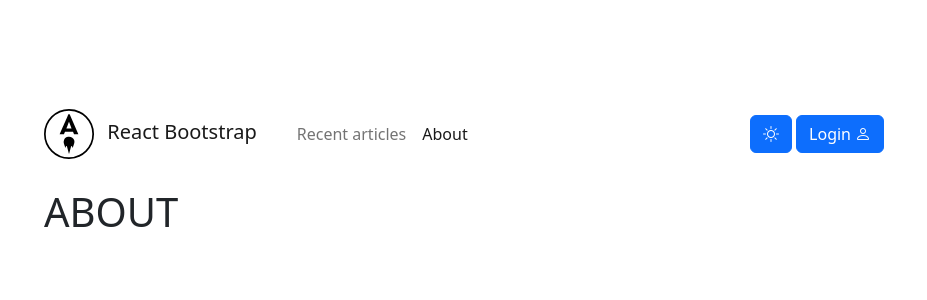
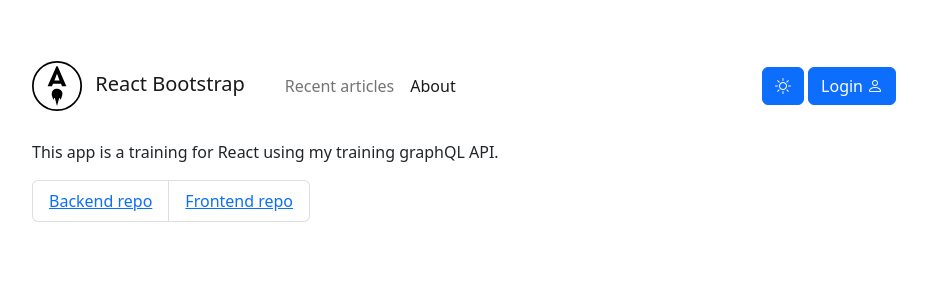
Before and after one commit to EtienneDuv/frontend-exercise-2023, a React (Vite) app: page /about in a window 1280 px wide. Shown: the top 300 px of the page, without its empty margins (176-1103 px from the left). Built offline with nearby package versions, Linux system fonts and the light colour scheme.

Commit message:
[Add] profile & article pages

```diff
--- /dev/null
+++ b/src/pages/Article.tsx
@@ -0,0 +1,9 @@
+import {useParams} from 'react-router-dom';
+
+export const Article = () => {
+  const {id} = useParams();
+
+  return (
+    <h1>Article {id}</h1>
+  );
+};
--- /dev/null
+++ b/src/pages/Profile.tsx
@@ -0,0 +1,9 @@
+import {useParams} from 'react-router-dom';
+
+export const Profile = () => {
+  const {id} = useParams();
+
+  return (
+    <h1>Profile {id}</h1>
+  );
+};
--- a/src/pages/about.tsx
+++ b/src/pages/about.tsx
@@ -1,3 +1,22 @@
+import {ListGroup} from 'react-bootstrap';
+
 export const About = () => (
-  <h1>ABOUT</h1>
+  <div>
+    <div className='mb-3'>
+    This app is a training for React using my training graphQL API.
+    </div>
+
+    <ListGroup horizontal>
+      <ListGroup.Item>
+        <a href="https://github.com/EtienneDuv/test-Applifting">
+          Backend repo
+        </a>
+      </ListGroup.Item>
+      <ListGroup.Item>
+        <a href="https://github.com/EtienneDuv/test-Applifting-frontend">
+          Frontend repo
+        </a>
+      </ListGroup.Item>
+    </ListGroup>
+  </div>
 );
--- a/src/router.tsx
+++ b/src/router.tsx
@@ -1,7 +1,7 @@
 import {MyNavbar} from './components';
 import Container from 'react-bootstrap/Container';
 import {Routes, Route} from 'react-router-dom';
-import {Home, About, Login, NotFound} from './pages';
+import {Home, About, Login, NotFound, Article, Profile} from './pages';
 import {QueryClient, QueryClientProvider} from 'react-query';
 import {ReactQueryDevtools} from 'react-query/devtools';
 import {createContext, useState} from 'react';
@@ -22,8 +22,7 @@ export const Router = () => {
   const [jwtState, setJwtState] = useState<string|null>(getJwt()||null);
 
   return (
-    <Container className='pt-5 w-75'>
-      <Container className="p-5 mb-4 rounded-3">
+    <Container className='p-5 w-75'>
       <QueryClientProvider client={queryClient}>
         <JwtContext.Provider value={jwtState}>
           <MyNavbar setJwtState={setJwtState}/>
@@ -31,12 +30,13 @@ export const Router = () => {
             <Route index element={<Home />} />
             <Route path="/about" element={<About />} />
             <Route path="/login" element={<Login setJwtState={setJwtState}/>} />
+            <Route path="/profile/:id" element={<Profile />} />
+            <Route path="/article/:id" element={<Article />} />
             <Route path="*" element={<NotFound />} />
           </Routes>
         </JwtContext.Provider>
         <ReactQueryDevtools initialIsOpen={false}/>
       </QueryClientProvider>
     </Container>
-    </Container>
   );
 };
```
Also changed, not shown: src/pages/index.ts (+5 -3 lines). Lines whose indentation alone changed are shown as unchanged.
